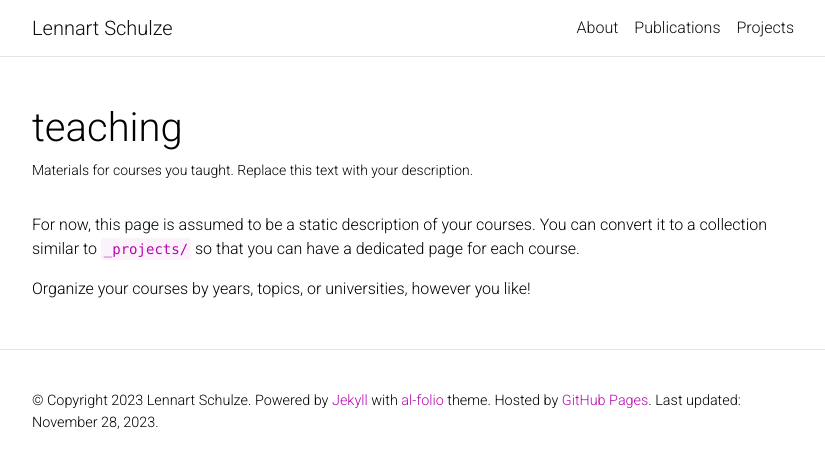
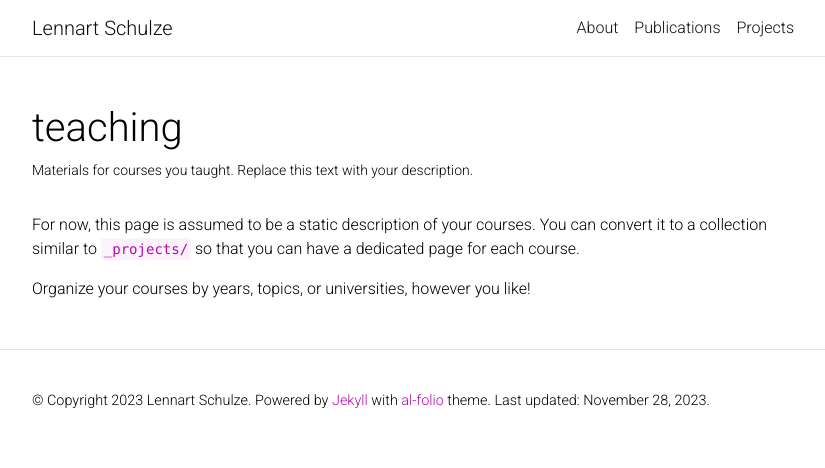
Before and after one commit to lenn-arts/lenn-arts.github.io, a Jekyll site: the page built from _pages/teaching.md, in a window 1280 px wide. Shown: the top 468 px of the page, without its empty margins (223-1048 px from the left). Built offline with Jekyll 4.4.1, drawn with Linux system fonts in a browser that asks for light colours; comment, search, counter and statistics services are not loaded; a style sheet for code colours, icons or effects is not loaded; some of the changed lines change nothing that is shown.

Commit message:
Update _config.yml

```diff
--- a/_config.yml
+++ b/_config.yml
@@ -6,18 +6,18 @@
 first_name: Lennart
 middle_name:
 last_name: Schulze
-email: you@example.com
+email: lennart.schulze@columbia.edu
 description: > # the ">" symbol means to ignore newlines until "footer_text:"
   Lennart Schulze is a Research Assistant in AI at Columbia University.
 footer_text: >
   Powered by <a href="https://jekyllrb.com/" target="_blank">Jekyll</a> with <a href="https://github.com/alshedivat/al-folio">al-folio</a> theme.
-  Hosted by <a href="https://pages.github.com/" target="_blank">GitHub Pages</a>.
-keywords: jekyll, jekyll-theme, academic-website, portfolio-website  # add your own keywords or leave empty
+# Hosted by <a href="https://pages.github.com/" target="_blank">GitHub Pages</a>.
+keywords: Lennart Schulze, artificial intelligence, machine learning, robotics, computer vision, research, PhD  # add your own keywords or leave empty
 
 lang: en # the language of your site (for example: en, fr, cn, ru, etc.)
 icon: ⚛️  # the emoji used as the favicon (alternatively, provide image name in /assets/img/)
 
-url: https://lenn-arts.github.io # the base hostname & protocol for your site
+url: https://lennartschulze.com # the base hostname & protocol for your site
 baseurl: / # the subpath of your site, e.g. /blog/
 last_updated: true # set to true if you want to display last updated in the footer
 impressum_path:  # set to path to include impressum link in the footer, use the same path as permalink in a page, helps to conform with EU GDPR
@@ -103,7 +103,7 @@
 wechat_qr: # filename of your wechat qr-code saved as an image (e.g., wechat-qr.png if saved to assets/img/wechat-qr.png)
 
 contact_note: >
-  E-Mail is the best way to reach me.
+  Please contact me via e-mail: lennart . schulze <at> columbia.edu
 
 # -----------------------------------------------------------------------------
 # Analytics and search engine verification
```
